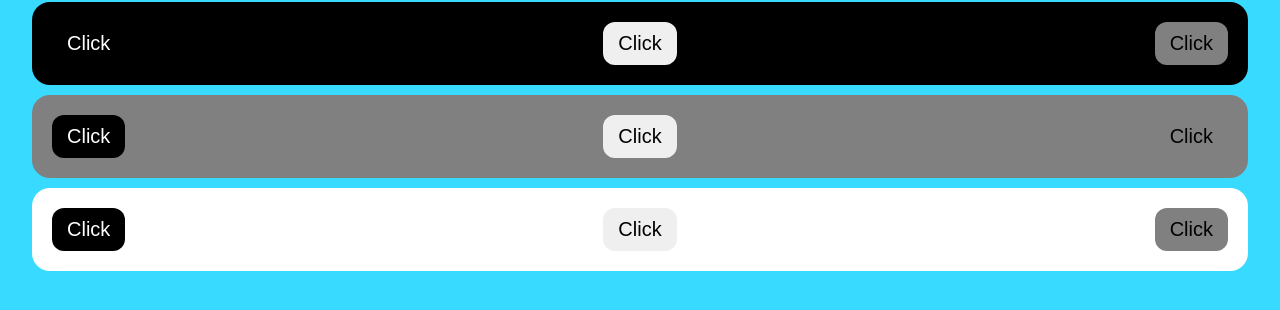
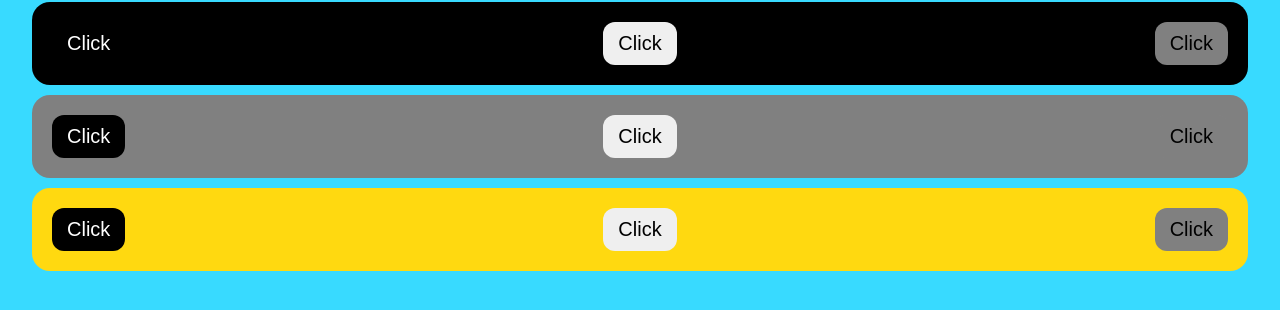
Before and after one commit to jathu/hover-test, a plain HTML site: page index.html in a window 1280 px wide. Shown: the part 112-422 px from the top of the page. Drawn offline with Linux system fonts and the light colour scheme; a web font is replaced by a local one.

Commit message:
[Jun 04, 2024 08:50:11 PM] update

```diff
--- a/index.html
+++ b/index.html
@@ -68,7 +68,7 @@
     <button class="clickable">Click</button>
     <button class="clickable clickable-white">Click</button>
   </div>
-  <div class="box" style="background-color: white;">
+  <div class="box" style="background-color: rgb(255, 217, 16);">
     <button class="clickable clickable-black">Click</button>
     <button class="clickable">Click</button>
     <button class="clickable clickable-white">Click</button>
```
